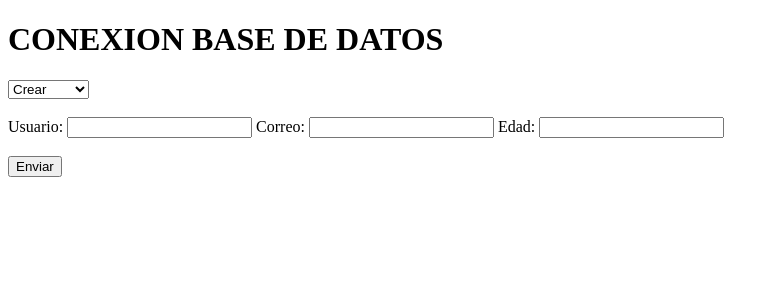
After one commit to romenguerra/romen2026, a PHP site: page /procedimental.php in a window 1280 px wide. The commit adds this page. Shown: the top 300 px of the page, without its empty margins (0-779 px from the left). Run offline with PHP 8.4, Linux system fonts and the light colour scheme.

Commit message:
cambios 28 octubre buenos

```diff
--- /dev/null
+++ b/procedimental.php
@@ -0,0 +1,91 @@
+<?php
+
+$servidor = 'localhost';
+$usuario = 'romen';
+$contraseña = '230904';
+$base_datos = 'gestion_usuarios';
+
+$conexion = mysqli_connect($servidor, $usuario, $contraseña, $base_datos);
+
+if (!$conexion) {
+    die("Conexion fallida: " . mysqli_connect_error());
+}
+
+// Inicializamos mensaje vacío
+$mensaje = '';
+
+// Si se envió el formulario
+if ($_SERVER['REQUEST_METHOD'] === 'POST') {
+    $nombre = isset($_POST['usuario']) ? trim($_POST['usuario']) : '';
+    $correo = isset($_POST['email']) ? trim($_POST['email']) : '';
+    $edad = isset($_POST['edad']) && $_POST['edad'] !== '' ? (int)$_POST['edad'] : NULL;
+
+    if ($nombre === '' || $correo === '') {
+        $mensaje = "Por favor, completa todos los campos obligatorios (Usuario y Correo).";
+    } else {
+        // MEJORA: Usar consultas preparadas para prevenir SQL injection
+        $sql = "INSERT INTO usuarios (nombre, email, edad) VALUES (?, ?, ?)";
+        $stmt = mysqli_prepare($conexion, $sql);
+
+        if ($stmt) {
+            mysqli_stmt_bind_param($stmt, "ssi", $nombre, $correo, $edad);
+
+            if (mysqli_stmt_execute($stmt)) {
+                $mensaje = "Nuevo registro creado exitosamente";
+                // Limpiar los campos después de un registro exitoso
+                $nombre = $correo = '';
+                $edad = NULL;
+            } else {
+                $mensaje = "Error: " . mysqli_error($conexion);
+            }
+            mysqli_stmt_close($stmt);
+        } else {
+            $mensaje = "Error al preparar la consulta: " . mysqli_error($conexion);
+        }
+    }
+}
+
+?>
+
+<!DOCTYPE html>
+<html lang="es">
+<head>
+    <meta charset="UTF-8">
+    <meta name="viewport" content="width=device-width, initial-scale=1.0">
+    <title>Base de datos</title>
+</head>
+<body>
+    <h1>CONEXION BASE DE DATOS</h1>
+    <?php if ($mensaje !== ''): ?>
+        <p style="color: <?php echo strpos($mensaje, 'exitosamente') !== false ? 'green' : 'red'; ?>">
+            <?php echo htmlspecialchars($mensaje); ?>
+        </p>
+    <?php endif; ?>
+
+    <form action="procedimental.php" method="post">
+        <select name="accion" id="accion">
+            <option value="create">Crear</option>
+            <option value="select">Leer</option>
+            <option value="update">Actualizar</option>
+            <option value="delete">Eliminar</option>
+        </select><br><br>
+
+        <label for="usuario">Usuario: </label>
+        <input type="text" name="usuario" id="usuario" value="<?php echo htmlspecialchars($nombre ?? ''); ?>">
+
+        <label for="email">Correo: </label>
+        <input type="email" name="email" id="email" value="<?php echo htmlspecialchars($correo ?? ''); ?>">
+
+        <label for="edad">Edad: </label>
+        <input type="number" name="edad" id="edad" value="<?php echo $edad ?? ''; ?>">
+
+        <br><br>
+        <button type="submit">Enviar</button>
+    </form>
+</body>
+</html>
+
+<?php
+// Cerrar conexión al final del script
+mysqli_close($conexion);
+?>
```
Also changed, not shown: includes/peliculas.php (+52 -0 lines), index.php (+10 -2 lines).
